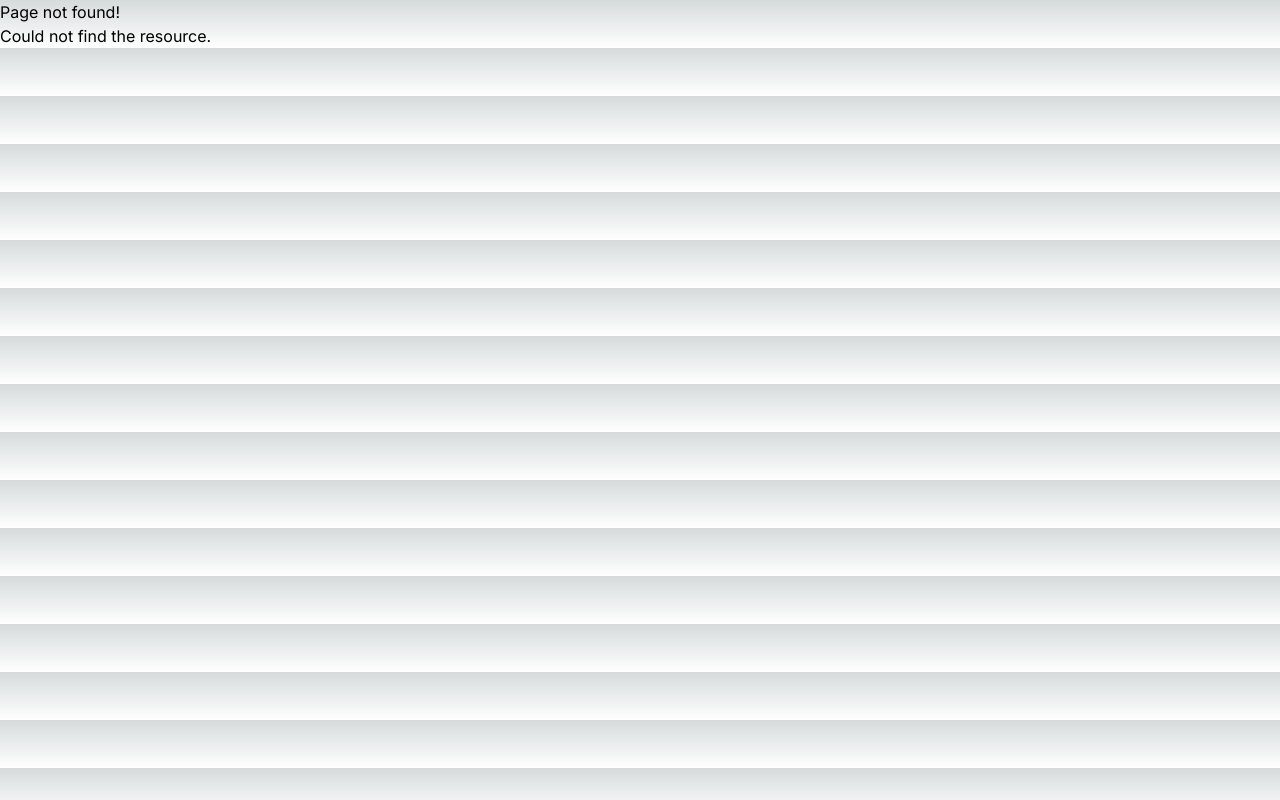
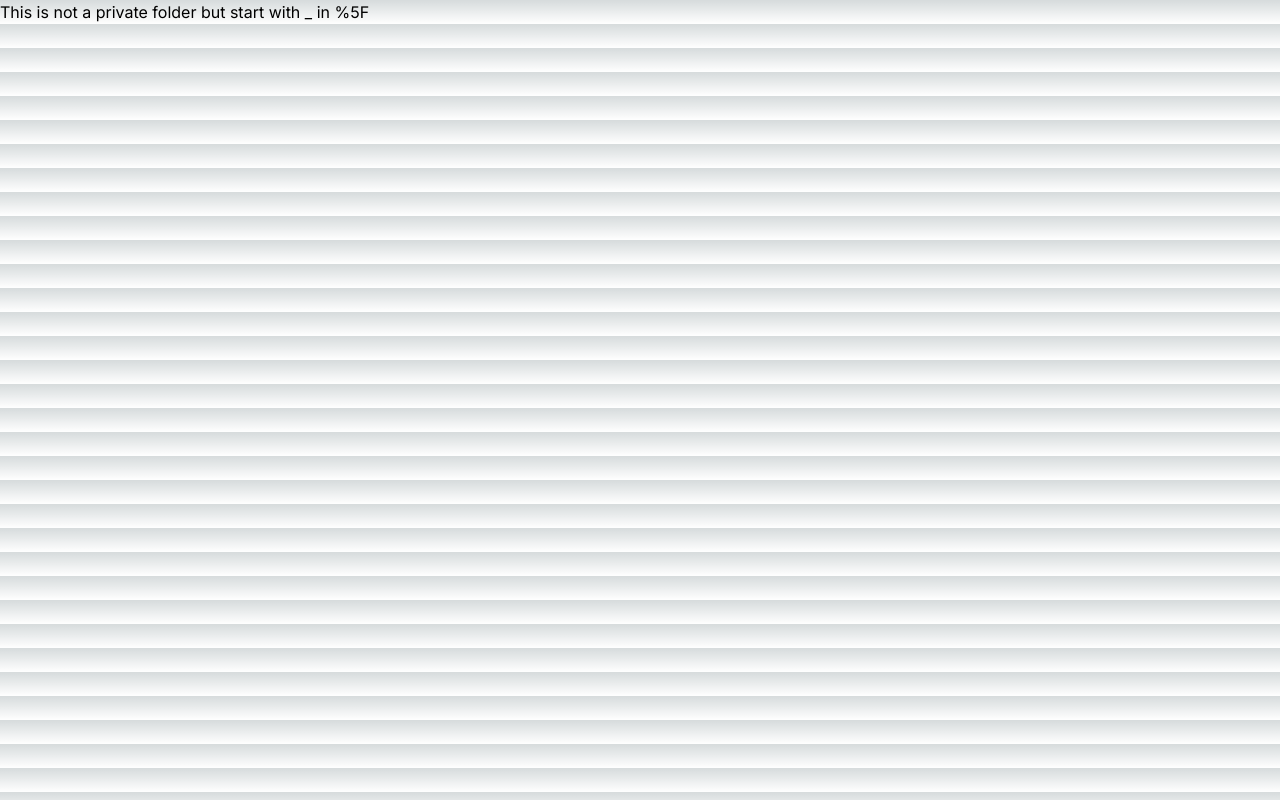
Before and after one commit to thazinnaing/text-nextjs, a Next.js app: page /%5FData in a window 1280 px wide. Before the commit this address had no page. Built offline with nearby package versions, Linux system fonts and the light colour scheme.

Commit message:
feat: _segment with %5F

```diff
--- /dev/null
+++ b/src/app/%5FData/page.tsx
@@ -0,0 +1,10 @@
+
+const UnderscorePage = () => {
+  return (
+    <div>
+      This is not a private folder but start with _ in %5F
+    </div>
+  )
+}
+
+export default UnderscorePage
```
